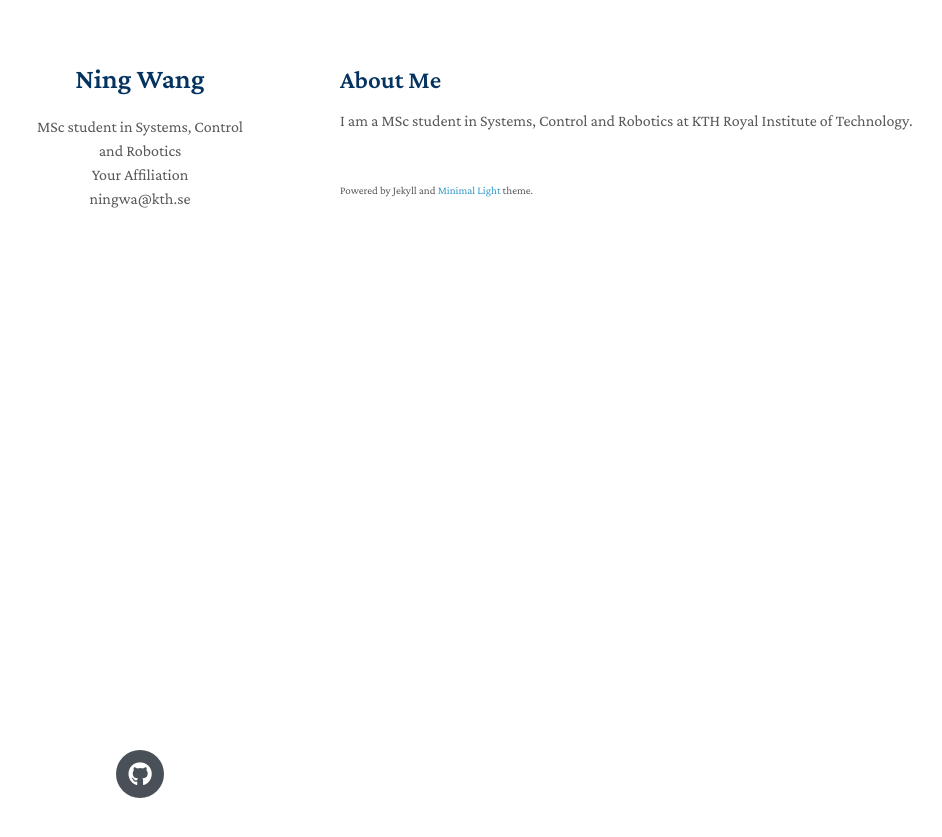
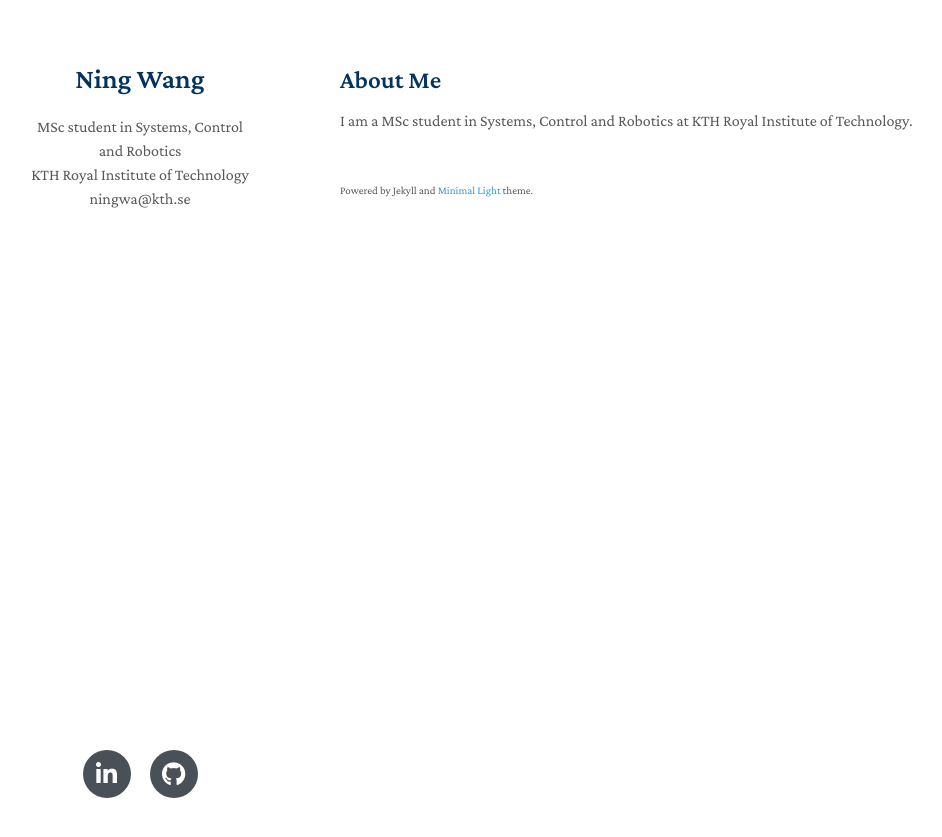
Before and after one commit to ningwak/ningwak.github.io, a Jekyll site: the page built from index.md, in a window 1280 px wide. Shown: the top 837 px of the page, without its empty margins (130-1072 px from the left). Built offline with Jekyll 4.4.1, drawn with Linux system fonts in a browser that asks for light colours; nearby versions of some CDN libraries; a style sheet for code colours, icons or effects is not loaded; our own code applies the rules of GitHub Pages for plain Markdown files.

Commit message:
Update _config.yml

```diff
--- a/_config.yml
+++ b/_config.yml
@@ -1,11 +1,11 @@
 title: Ning Wang
 position: MSc student in Systems, Control and Robotics
-affiliation: Your Affiliation
+affiliation: KTH Royal Institute of Technology
 email: ningwa@kth.se
 keywords:
 google_scholar:
 github_link: https://github.com/lxpr
-linkedin:
+linkedin: www.linkedin.com/in/ningwa
 avatar:
 google_analytics:
 favicon: ./assets/img/favicon.png
```
